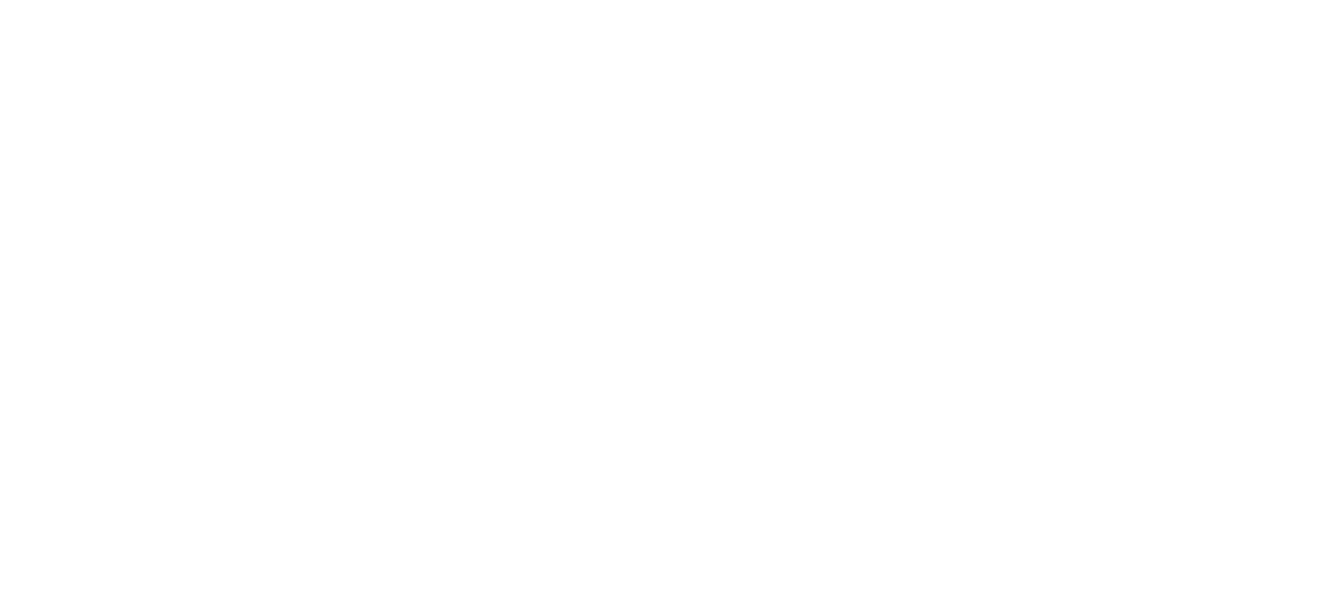
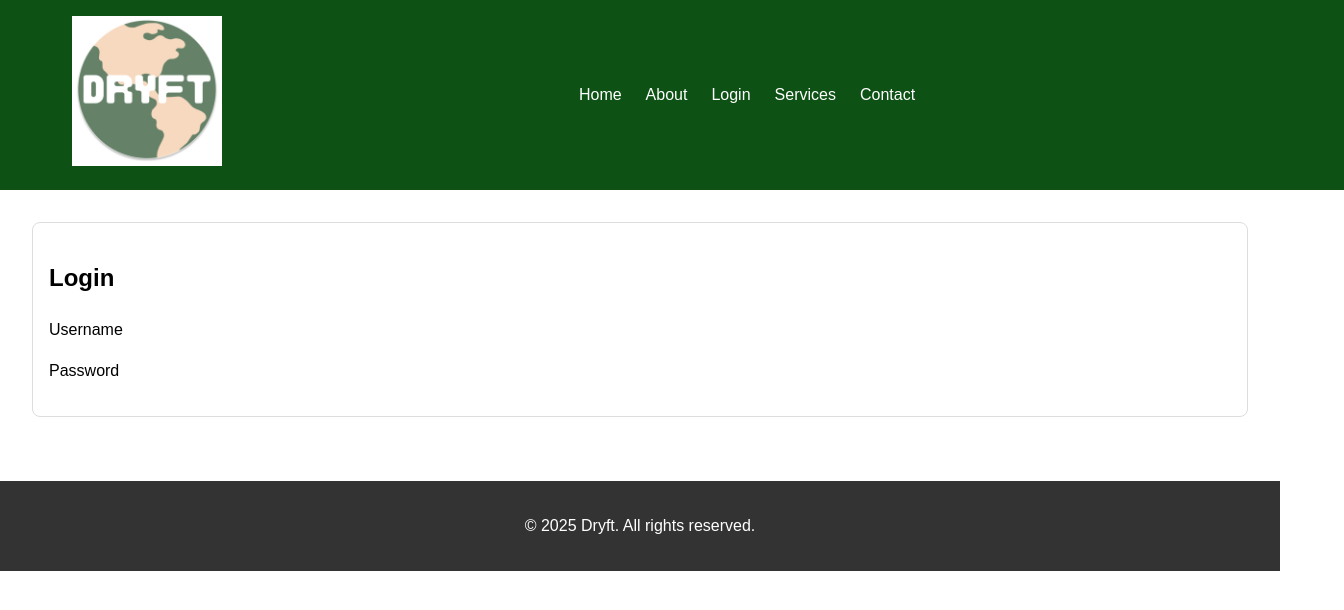
Before and after one commit to adoniar/dig4172, a plain HTML site: page login.html in a window 1280 px wide. Shown: the whole page, 1344 px wide, since content can reach past the window. Drawn offline with Linux system fonts and the light colour scheme.

Commit message:
Adonia login page creation

```diff
--- a/login.html
+++ b/login.html
@@ -1 +1,39 @@
 <!-- Login page for dryft -->
+<!DOCTYPE html>
+<html lang="en">
+<head>
+  <meta charset="UTF-8">
+  <meta name="viewport" content="width=device-width, initial-scale=1.0">
+  <title>Dryft - Contact</title>
+  <link rel="stylesheet" href="css/style.css">
+</head>
+<body>
+  <header>
+    <nav class="navbar">
+      <div class="logo">
+        <img src="images/01_logo.jpg" alt="Dryft Logo">
+      </div>
+      <ul class="nav-menu">
+        <li><a href="index.html">Home</a></li>
+        <li><a href="about.html">About</a></li>
+        <li><a href="login.html">Login</a></li>
+        <li><a href="services.html">Services</a></li>
+        <li><a href="contact.html">Contact</a></li>
+      </ul>
+      <button class="menu-toggle" aria-label="Toggle Menu">☰</button>
+    </nav>
+  </header>
+
+  <main>
+    <section id="contact">
+      <h2>Login</h2>
+      <p>Username</p>
+      <p>Password</p>
+    </section>
+  </main>
+
+  <footer>
+    <p>&copy; 2025 Dryft. All rights reserved.</p>
+  </footer>
+</body>
+</html>
```
Also changed, not shown: about.html (+1 -0 lines), index.html (+1 -0 lines), services.html (+1 -0 lines).
